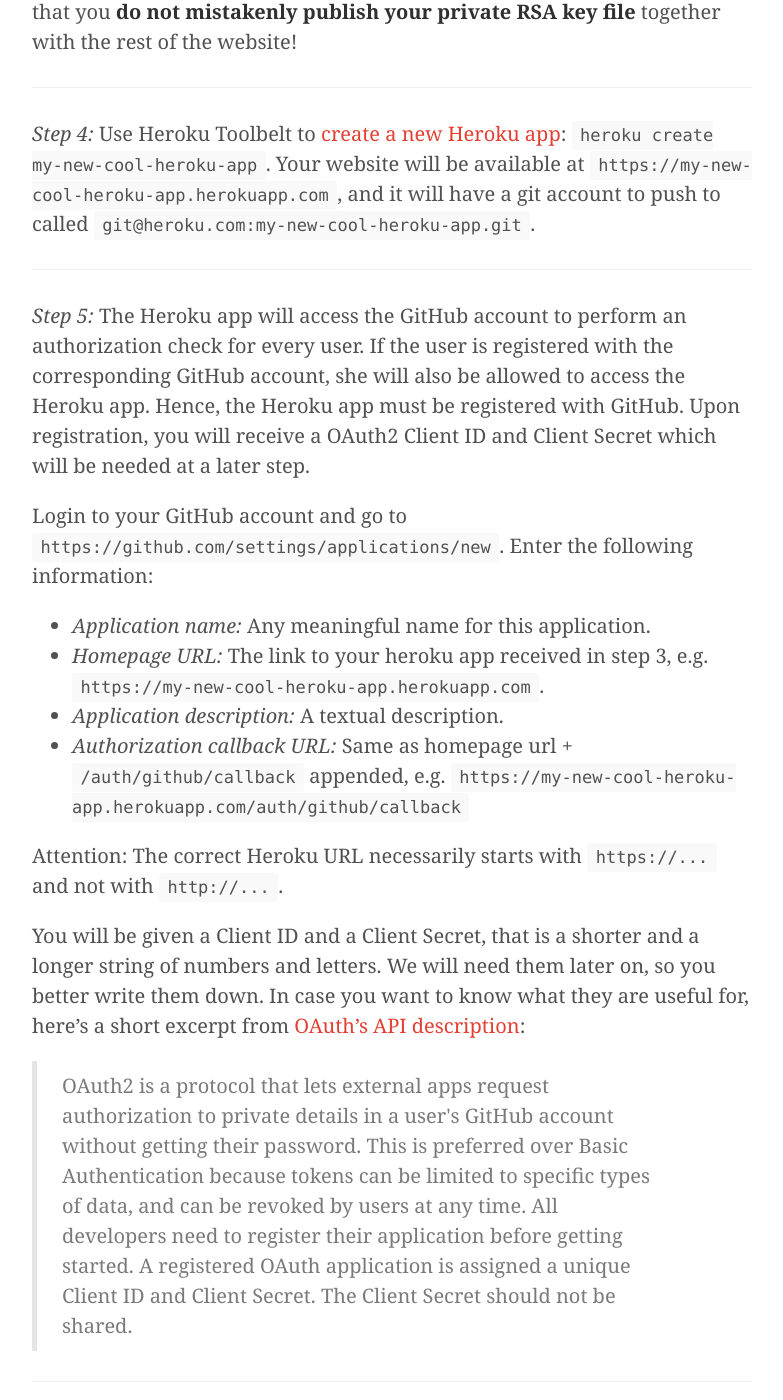
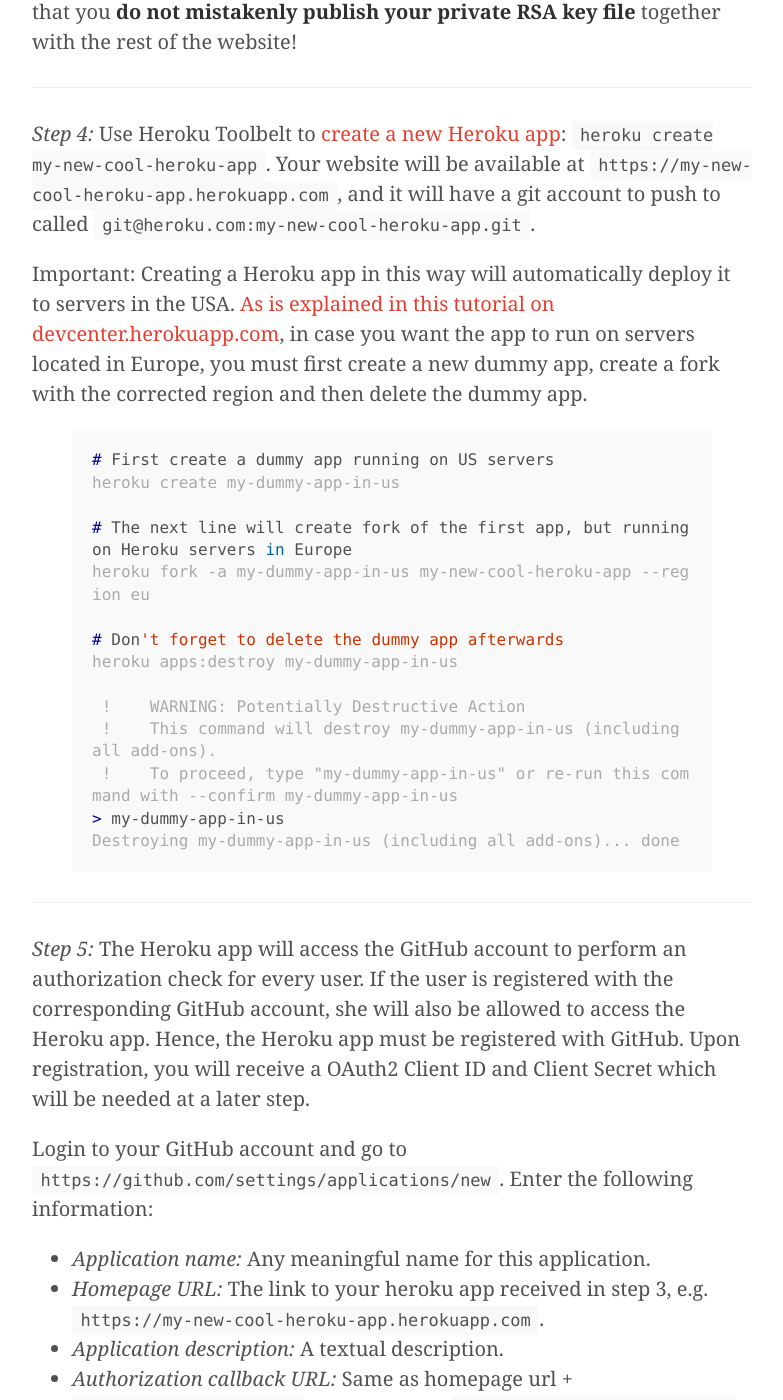
Before and after one commit to fabian-kostadinov/fabian-kostadinov.github.io, a Jekyll site: the page built from _posts/2014-11-13-installation-of-jekyll-auth.md, in a window 1280 px wide and 1400 px high, scrolled down 3358 px. Shown: the whole window, without its empty margins (248-1031 px from the left). Built offline with Jekyll 4.4.1, drawn with Linux system fonts in a browser that asks for light colours; nearby versions of some CDN libraries; Markdown is read by kramdown in place of the engine named in the settings; comment, search, counter and statistics services are not loaded.

Commit message:
Added section on region

```diff
--- a/_posts/2014-11-13-installation-of-jekyll-auth.md
+++ b/_posts/2014-11-13-installation-of-jekyll-auth.md
@@ -44,6 +44,24 @@
 ----
 
 _Step 4:_ Use Heroku Toolbelt to [create a new Heroku app](https://devcenter.heroku.com/articles/creating-apps): <code>heroku create my-new-cool-heroku-app</code>. Your website will be available at <code>https://my-new-cool-heroku-app.herokuapp.com</code>, and it will have a git account to push to called <code>git@heroku.com:my-new-cool-heroku-app.git</code>.
+
+Important: Creating a Heroku app in this way will automatically deploy it to servers in the USA. [As is explained in this tutorial on devcenter.herokuapp.com](https://devcenter.heroku.com/articles/app-migration), in case you want the app to run on servers located in Europe, you must first create a new dummy app, create a fork with the corrected region and then delete the dummy app.
+{% highlight shell-session %}
+# First create a dummy app running on US servers
+heroku create my-dummy-app-in-us
+
+# The next line will create fork of the first app, but running on Heroku servers in Europe
+heroku fork -a my-dummy-app-in-us my-new-cool-heroku-app --region eu
+
+# Don't forget to delete the dummy app afterwards
+heroku apps:destroy my-dummy-app-in-us
+
+ !    WARNING: Potentially Destructive Action
+ !    This command will destroy my-dummy-app-in-us (including all add-ons).
+ !    To proceed, type "my-dummy-app-in-us" or re-run this command with --confirm my-dummy-app-in-us
+> my-dummy-app-in-us
+Destroying my-dummy-app-in-us (including all add-ons)... done
+{% endhighlight %}
 
 ----
 
```
